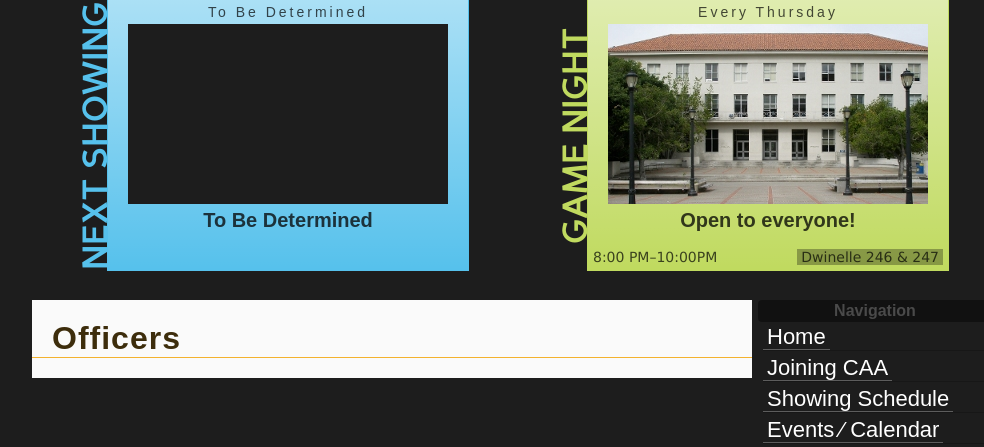
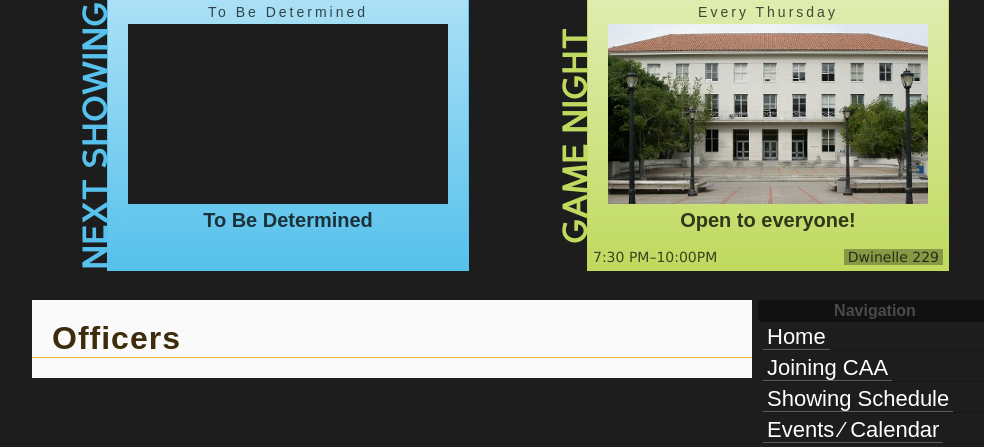
Before and after one commit to kennydo/cal-animage-alpha-2, a Django app: template caa/templates/officers_list.html in a window 1280 px wide. Shown: the part 86-533 px from the top of the page, without its empty margins (128-1112 px from the left). Run offline with Django 3.2, Linux system fonts and the light colour scheme; the template is opened without the code that fills it, so the values that code supplies are empty; some libraries are stand-ins or nearby versions.

Commit message:
changed game night location and time

```diff
--- a/caa/templates/base.html
+++ b/caa/templates/base.html
@@ -58,8 +58,8 @@
 			<span class="date">Every Thursday</span>
 			<div class="preview"><img src="/images/dwinelle_hall.jpg" alt="Game Night Preview" /></div>
 			<h4>Open to everyone!</h4>
-			<span class="time">8:00 PM&ndash;10:00PM</span>
-			<span class="location"><a href="http://www.berkeley.edu/map/3dmap/3dmap.shtml?dwinelle" target="_blank">Dwinelle 246 &amp; 247</a></span>
+			<span class="time">7:30 PM&ndash;10:00PM</span>
+			<span class="location"><a href="http://www.berkeley.edu/map/3dmap/3dmap.shtml?dwinelle" target="_blank">Dwinelle 229</a></span>
 		</div>
 	</div>
 </div>
```
